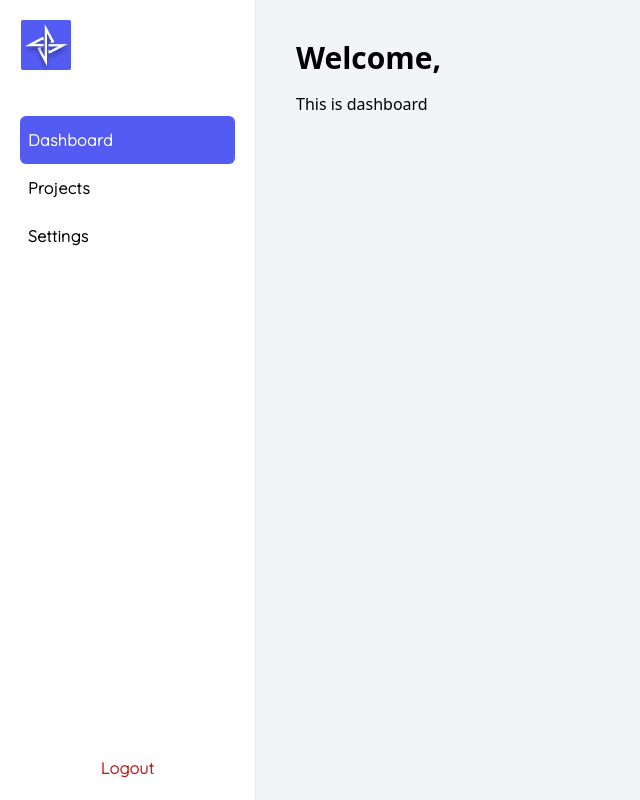
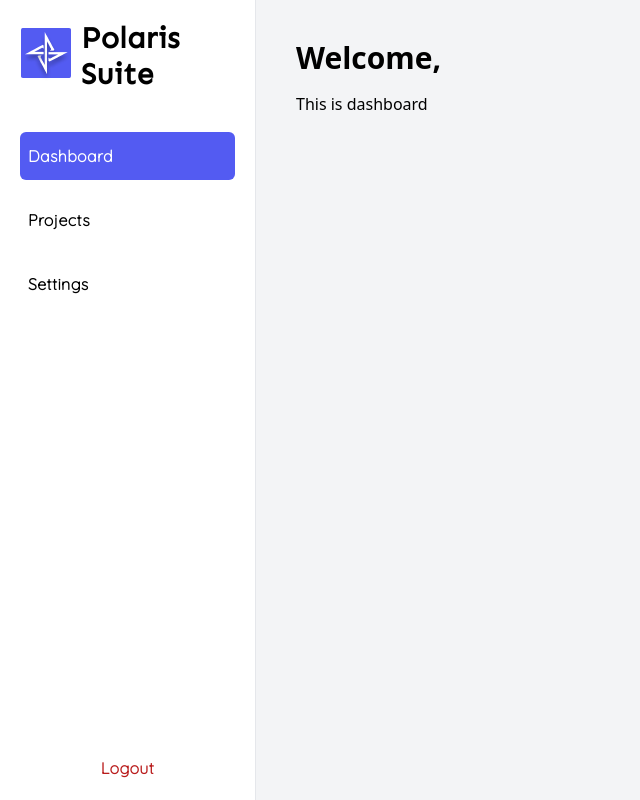
Before and after one commit to college-related/polaris-suite-web, a React (Vite) app: page /polaris/dashboard in a window 1280 px wide. Shown: the whole page, without its empty margins (0-640 px from the left). Built offline with nearby package versions, Linux system fonts and the light colour scheme.

Commit message:
update: add project name to sidebar

```diff
--- a/src/components/Sidebar.tsx
+++ b/src/components/Sidebar.tsx
@@ -20,15 +20,16 @@ export default function Sidebar() {
     return (
     <div className="col-span-1 p-5 h-screen border-r font-quicksand flex flex-col justify-between tracking-wide">
         <div>
-            <span>
+            <span className="flex items-center gap-2">
                 <img src={polaris_logo} alt="polaris suite logo" />
+                <p className="text-3xl font-bold font-sen">Polaris Suite</p>
             </span>
             <nav className="mt-10">
                 <ul>
                     {
                         sidebar.map((item, index) => (
                             <Link key={index} to={`/polaris/${item.link}`}>
-                                <li className={`py-3 px-2 rounded-md font-bold ${location.pathname.split("/")[2] === item.link && "bg-primary text-white"}`}>
+                                <li className={`py-3 px-2 my-4 rounded-md font-bold ${location.pathname.split("/")[2] === item.link && "bg-primary text-white"}`}>
                                     {item.title}
                                 </li>
                             </Link>
```
